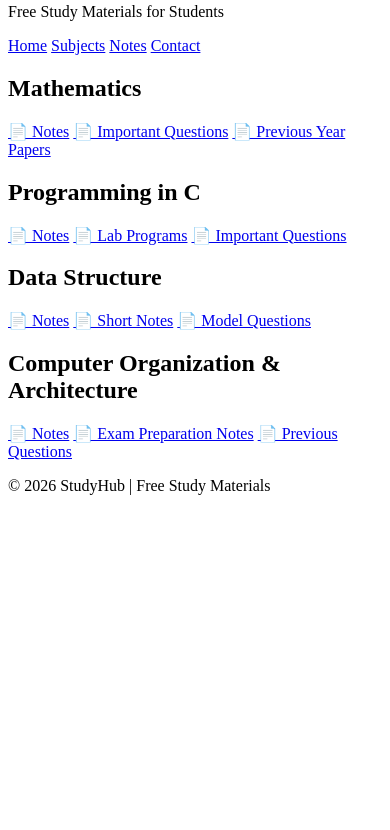
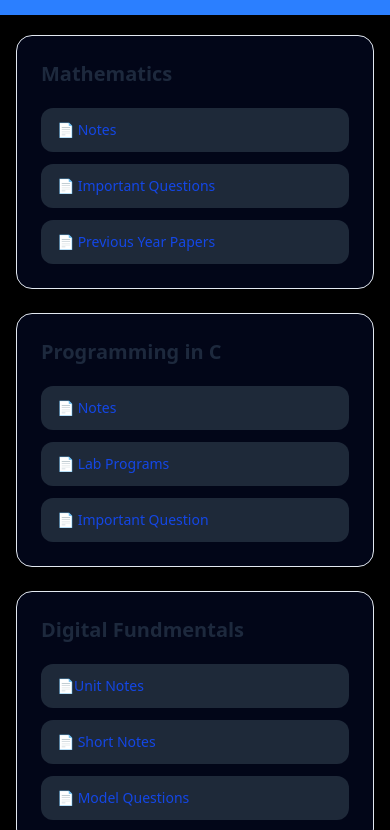
Before and after one commit to adarshanjali2007-dotcom/studyyyhub, a plain HTML site: page index.html in a window 390 px wide. Shown: the part 77-907 px from the top of the page. Before the commit the page ends 844 px from the top, so only its background shows below. Drawn offline with nearby package versions, Linux system fonts and the light colour scheme.

Commit message:
reDesign-completed now starting responsive menubutton

```diff
--- a/index.html
+++ b/index.html
@@ -1,81 +1,142 @@
-<!DOCTYPE html>
+<!doctype html>
 <html lang="en">
   <head>
-<meta charset="UTF-8">
-<meta name="viewport" content="width=device-width, initial-scale=1.0">
-
+    <meta charset="UTF-8" />
+    <meta name="viewport" content="width=device-width, initial-scale=1.0" />
+    <script src="https://cdn.jsdelivr.net/npm/@tailwindcss/browser@4"></script>
     <title>StudyHub - Study Materials</title>
-
   </head>
 
-<body>
-
-<header>
-<h1>StudyHub</h1>
-<p>Free Study Materials for Students</p>
+  <body class="bg-black">
+    <header class="bg-blue-500 text-left p-4 relative">
+      <h1 class="text-3xl font-bold text-white">StudyHub</h1>
+      <p class="mt-1 text-sm text-slate-900">
+        Free Study Materials for Students
+      </p>
+      <button
+        id="menu-button"
+        class="absolute right-8 top-5 cursor-pointer text-3xl"
+      >
+        ☰
+      </button>
     </header>
 
-<nav>
+    <nav
+      id="nav-menu"
+      class="hidden flex flex-col gap-4 px-5 py-4 text-sm font-medium text-slate-300"
+    >
       <a href="#">Home</a>
       <a href="#">Subjects</a>
       <a href="#">Notes</a>
       <a href="#">Contact</a>
     </nav>
 
-<div class="container">
-
-<div class="subject">
-<h2>Mathematics</h2>
-
-<div class="materials">
-<a href="#">📄  Notes</a>
-<a href="#">📄 Important Questions</a>
-<a href="#">📄 Previous Year Papers</a>
+    <!-- Subjects -cards -->
+    <div
+      class="mt-4 mx-auto grid grid-cols-1 sm:grid-cols-2 lg:grid-cols-3 gap-6 px-4 py-1"
+    >
+      <!-- Mathematics -->
+      <div
+        class="border rounded-2xl border-slate-200 p-6 shadow-sm bg-slate-950"
+      >
+        <h2 class="mb-5 text-xl font-bold text-slate-800">Mathematics</h2>
+        <div class="flex flex-col gap-3">
+          <a
+            href="#"
+            class="bg-gray-800 rounded-xl px-4 py-3 text-sm font-medium text-blue-700 transition-colors hover:bg-blue-100"
+            >📄 Notes</a
+          >
+          <a
+            href="#"
+            class="bg-gray-800 rounded-xl px-4 py-3 text-sm font-medium text-blue-700 transition-colors hover:bg-blue-100"
+            >📄 Important Questions</a
+          >
+          <a
+            href="#"
+            class="bg-gray-800 rounded-xl px-4 py-3 text-sm font-medium text-blue-700 transition-colors hover:bg-blue-100"
+            >📄 Previous Year Papers</a
+          >
+        </div>
       </div>
 
+      <!-- Programming in C -->
+
+      <div class="border rounded-2xl border-slate-200 p-6 bg-slate-950">
+        <h2 class="mb-5 text-xl font-bold text-slate-800">Programming in C</h2>
+        <div class="flex flex-col gap-3">
+          <a
+            href="#"
+            class="bg-gray-800 rounded-xl px-4 py-3 text-sm font-medium text-blue-700 transition-colors hover:bg-blue-100"
+            >📄 Notes</a
+          >
+          <a
+            href="#"
+            class="bg-gray-800 rounded-xl px-4 py-3 text-sm font-medium text-blue-700 transition-colors hover:bg-blue-100"
+            >📄 Lab Programs</a
+          >
+          <a
+            href="#"
+            class="bg-gray-800 rounded-xl px-4 py-3 text-sm font-medium text-blue-700 transition-colors hover:bg-blue-100"
+            >📄 Important Question
+          </a>
+        </div>
       </div>
 
-<div class="subject">
-<h2>Programming in C</h2>
+      <!-- Digital Fundmentals -->
 
-<div class="materials">
-<a href="#">📄  Notes</a>
-<a href="#">📄 Lab Programs</a>
-<a href="#">📄 Important Questions</a>
+      <div class="border rounded-2xl border-slate-200 p-6 bg-slate-950">
+        <h2 class="mb-5 text-xl font-bold text-slate-800">
+          Digital Fundmentals
+        </h2>
+        <div class="flex flex-col gap-3">
+          <a
+            href="#"
+            class="bg-gray-800 rounded-xl px-4 py-3 text-sm font-medium text-blue-700 transition-colors hover:bg-blue-100"
+            >📄Unit Notes</a
+          >
+          <a
+            href="#"
+            class="bg-gray-800 rounded-xl px-4 py-3 text-sm font-medium text-blue-700 transition-colors hover:bg-blue-100"
+            >📄 Short Notes</a
+          >
+          <a
+            href="#"
+            class="bg-gray-800 rounded-xl px-4 py-3 text-sm font-medium text-blue-700 transition-colors hover:bg-blue-100"
+            >📄 Model Questions
+          </a>
+        </div>
       </div>
 
+      <!-- Computer Fundmentals -->
+
+      <div class="border rounded-2xl border-slate-200 p-6 bg-slate-950">
+        <h2 class="mb-5 text-xl font-bold text-slate-800">
+          Computer Fundmentals
+        </h2>
+        <div class="flex flex-col gap-3">
+          <a
+            href="#"
+            class="bg-gray-800 rounded-xl px-4 py-3 text-sm font-medium text-blue-700 transition-colors hover:bg-blue-100"
+            >Lecture Notes</a
+          >
+          <a
+            href="#"
+            class="bg-gray-800 rounded-xl px-4 py-3 text-sm font-medium text-blue-700 transition-colors hover:bg-blue-100"
+            >📄 Exam Prepration Notes</a
+          >
+          <a
+            href="#"
+            class="bg-gray-800 rounded-xl px-4 py-3 text-sm font-medium text-blue-700 transition-colors hover:bg-blue-100"
+            >📄 Previous Questions
+          </a>
+        </div>
+      </div>
     </div>
 
-<div class="subject">
-<h2>Data Structure</h2>
-
-<div class="materials">
-<a href="#">📄 Notes</a>
-<a href="#">📄 Short Notes</a>
-<a href="#">📄 Model Questions</a>
-</div>
-
-</div>
-
-<div class="subject">
-<h2>Computer Organization & Architecture</h2>
-
-<div class="materials">
-<a href="#">📄 Notes</a>
-<a href="#">📄 Exam Preparation Notes</a>
-<a href="#">📄 Previous Questions</a>
-</div>
-
-</div>
-
-</div>
-
-<footer>
-
-<p>© 2026 StudyHub | Free Study Materials</p>
-
+    <footer class="mt-10 bg-blue-500/20 px-4 py-6 text-center">
+      <p class="text-sm text-slate-500">
+        © 2026 StudyHub | Free Study Materials
+      </p>
     </footer>
-
   </body>
-
 </html>
```
Lines whose indentation alone changed are shown as unchanged.
